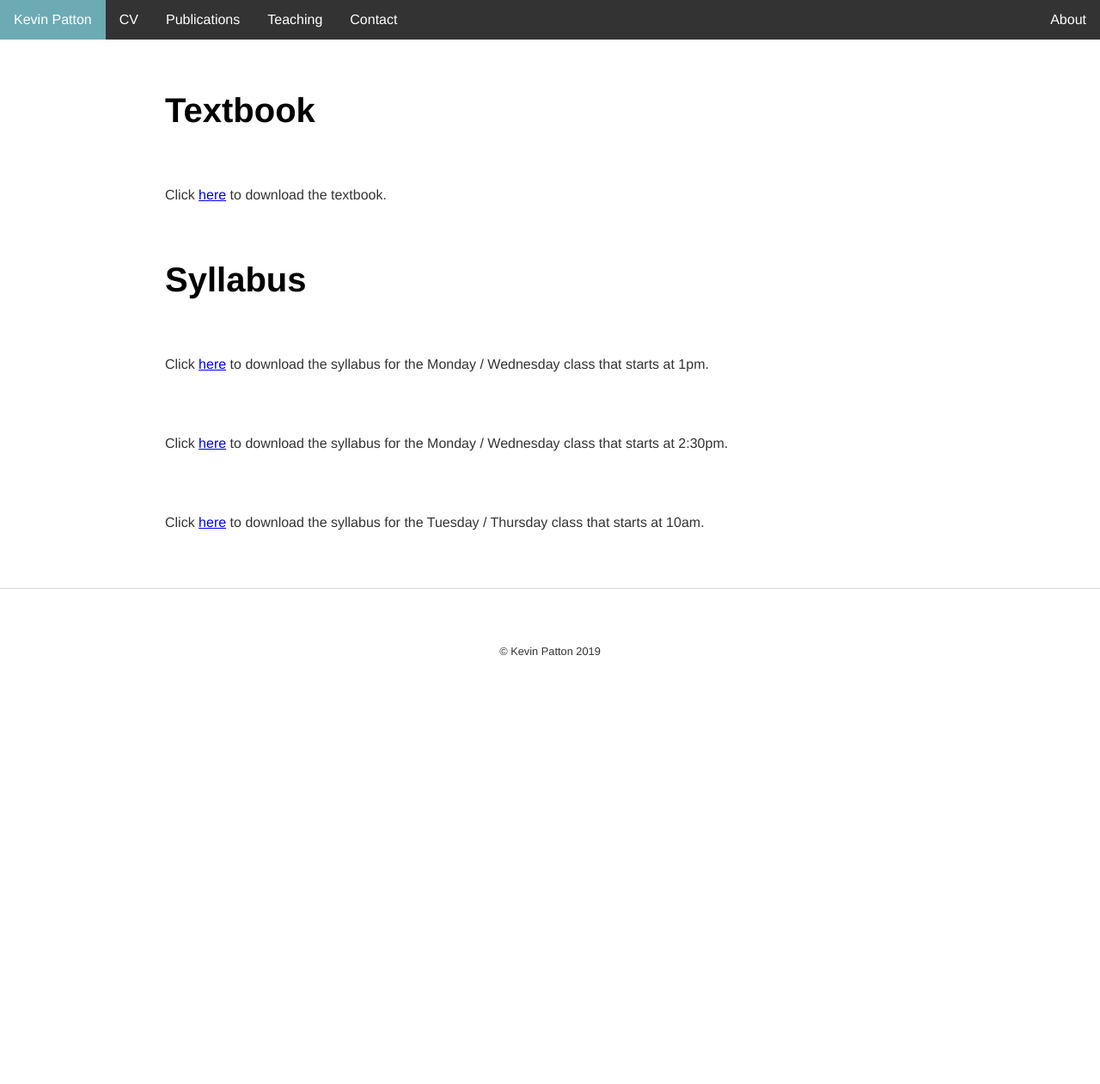
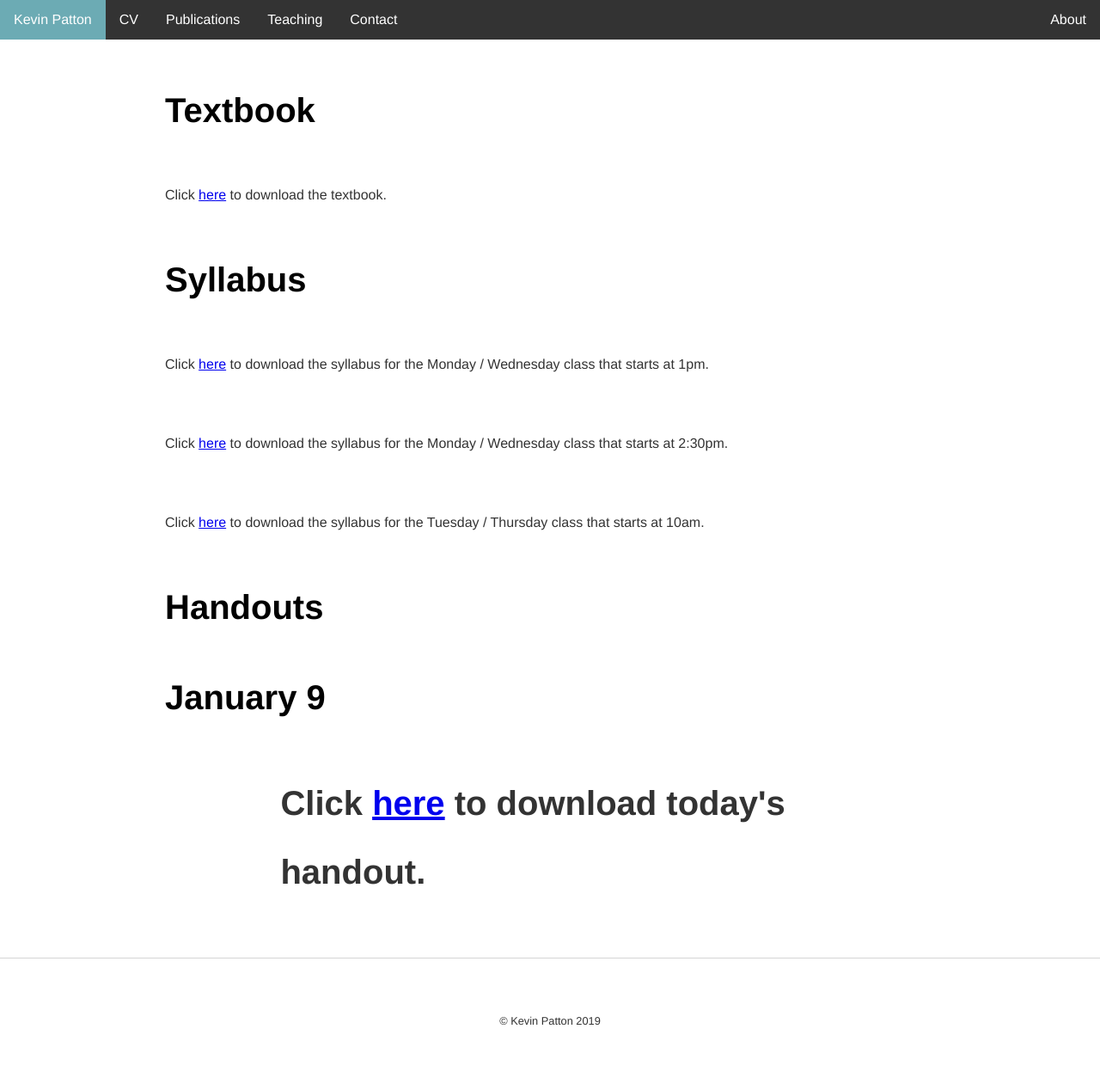
Before and after one commit to kevinjpatton/kevinjpatton.github.io, a Jekyll site: the page built from teaching/phil_2030/index.html, in a window 1280 px wide. Shown: the whole page at 86% size. Built offline with Jekyll 4.4.1, drawn with Linux system fonts in a browser that asks for light colours; Markdown is read by kramdown in place of the engine named in the settings; before the commit the page ends 900 px from its top, so only the background shows below that.

Commit message:
Update index.html

```diff
--- a/teaching/phil_2030/index.html
+++ b/teaching/phil_2030/index.html
@@ -8,3 +8,6 @@ title: Teaching - 2030
 <p>Click <a href="/teaching/phil_2030/Phil2030_Syllabus_MW100.pdf" target="_blank">here</a> to download the syllabus for the Monday / Wednesday class that starts at 1pm.</p>
 <p>Click <a href="/teaching/phil_2030/Phil2030_Syllabus_MW230.pdf" target="_blank">here</a> to download the syllabus for the Monday / Wednesday class that starts at 2:30pm.</p>
 <p>Click <a href="/teaching/phil_2030/Phil2030_Syllabus_TR1000.pdf" target="_blank">here</a> to download the syllabus for the Tuesday / Thursday class that starts at 10am.</p>
+<h1>Handouts</h1>
+<h1>January 9<h1>
+<p>Click <a href="/teaching/phil_2030/KeyTerms.pdf" target="_blank">here</a> to download today's handout.</p>
```
